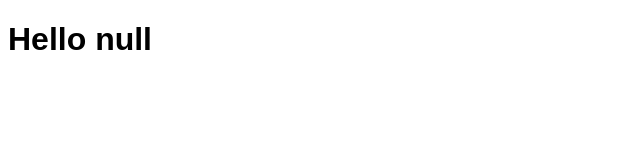
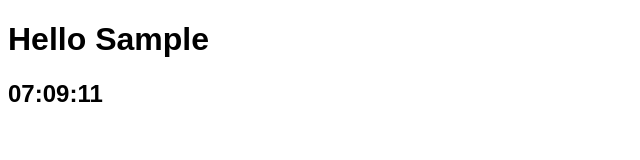
Before and after one commit to ChoiEuiCheon/Momentum, a plain HTML site: page index.html in a window 1280 px wide. Both pictures are taken after typing "Sample" into the empty fields and a click on the input "Log In". Shown: the whole page, without its empty margins (0-640 px from the left). Drawn offline with Linux system fonts and the light colour scheme.

Commit message:
22.11.02 (clock.js 추가, PadStart() 학습)

```diff
--- a/index.html
+++ b/index.html
@@ -4,7 +4,7 @@
     <meta charset="UTF-8">
     <meta http-equiv="X-UA-Compatible" content="IE=edge">
     <meta name="viewport" content="width=device-width, initial-scale=1.0">
-    <link rel="stylesheet" href="style.css">
+    <link rel="stylesheet" href="css/style.css">
     <title>Momentum</title>
 </head>
 <body>
@@ -13,6 +13,9 @@
         <input type="submit" value="Log In">
     </form>
     <h1 id="greeting" class="hidden"></h1>
-    <script src="app.js"></script>
+    <h2 id="clock">
+    </h2>
+    <script src="js/greetings.js"></script>
+    <script src="js/clock.js"></script>
 </body>
 </html>
--- /dev/null
+++ b/js/clock.js
@@ -0,0 +1,12 @@
+const clock = document.querySelector("h2#clock");
+
+function getClock(){
+    const date = new Date();
+    const hours = String(date.getHours()).padStart(2,"0");
+    const minutes = String(date.getMinutes()).padStart(2,"0");
+    const seconds = String(date.getSeconds()).padStart(2,"0");
+    clock.innerText=`${hours}:${minutes}:${seconds}`;
+}
+
+getClock();
+setInterval(getClock,1000);
--- a/app.js
+++ b/js/greetings.js
@@ -8,14 +8,14 @@ const USERNAME_KEY = "username";
 function onLoginSubmit(event){
     event.preventDefault();
     loginForm.classList.add(HIDDEN_CLASSNAME);
-    const username = loginInput.value;
-    localStorage.setItem(USERNAME_KEY,username);
-    paintGreetings(savedUsedrname);
+    localStorage.setItem(USERNAME_KEY,loginInput.value);
+    paintGreetings();
 }
 
 loginForm.addEventListener("submit", onLoginSubmit);
 
 function paintGreetings(){
+    const savedUsedrname = localStorage.getItem(USERNAME_KEY);
     greeting.innerText = `Hello ${savedUsedrname}`;
     greeting.classList.remove(HIDDEN_CLASSNAME);
 }
@@ -26,6 +26,6 @@ if(savedUsedrname===null){
     loginForm.classList.remove(HIDDEN_CLASSNAME);
     loginForm.addEventListener("submit",onLoginSubmit)
 }else{
-    paintGreetings(savedUsedrname);
+    paintGreetings();
 }
 console.log(savedUsedrname);
```
Also changed, not shown: css/style.css (renamed from style.css).
